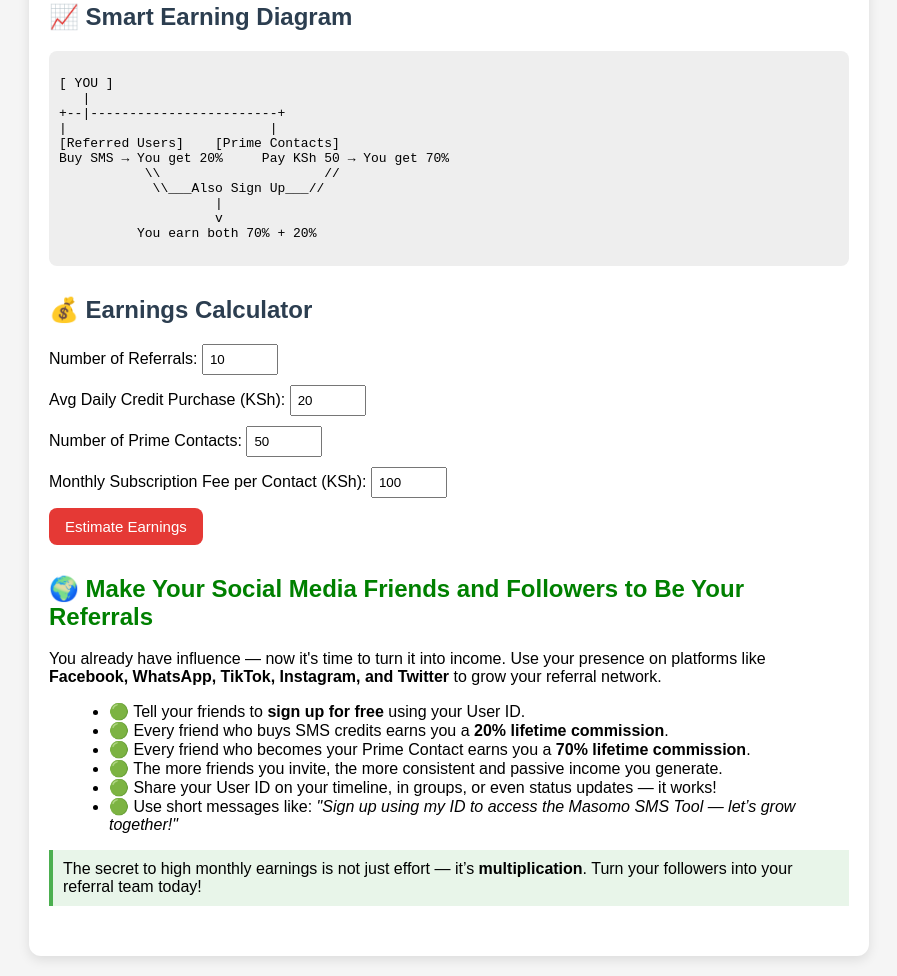
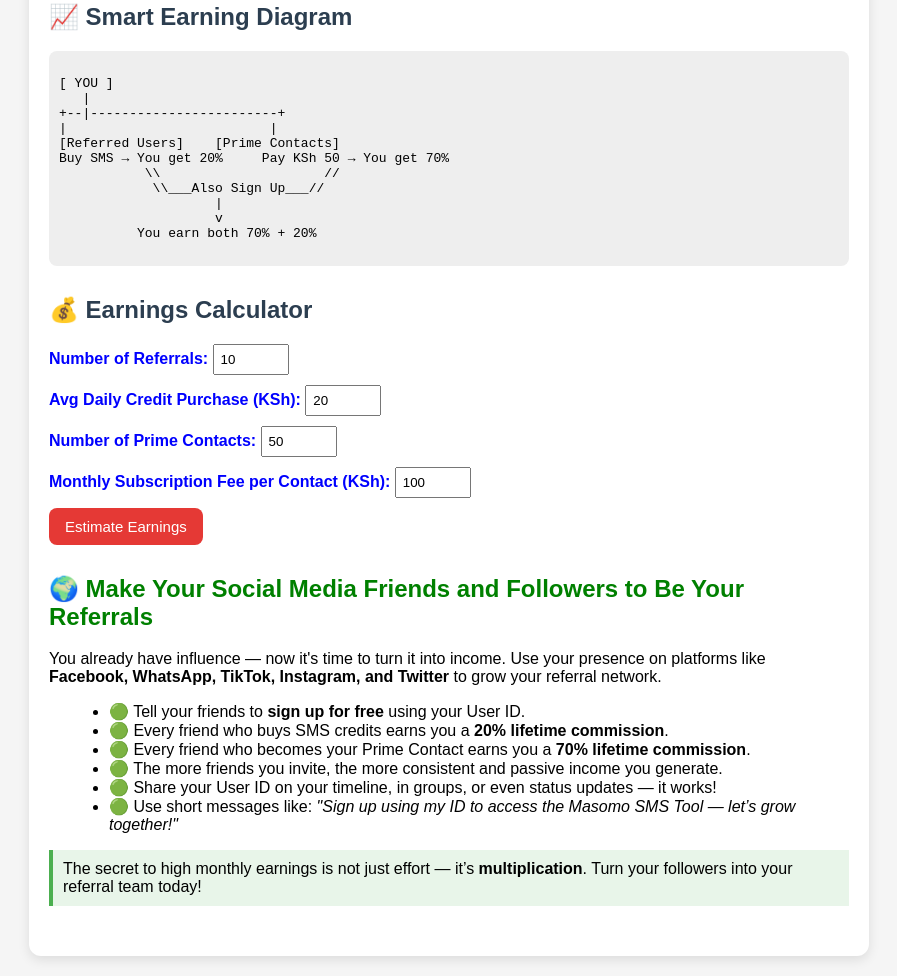
Before and after one commit to masomodigital/how-to-earn, a plain HTML site: page index.html in a window 1280 px wide. Shown: the part 758-1734 px from the top of the page, without its empty margins (191-1088 px from the left). Drawn offline with Linux system fonts and the light colour scheme.

Commit message:
Update index.html

```diff
--- a/index.html
+++ b/index.html
@@ -98,25 +98,29 @@ Buy SMS → You get 20%     Pay KSh 50 → You get 70%
   <h2>💰 Earnings Calculator</h2>
 
   <div style="margin-bottom: 10px;">
-    <label>Number of Referrals:
+    <label style="font-weight: bold; color: blue;">
+  Number of Referrals:
   <input type="number" id="referrals" value="10">
 </label>
  </div>
 
   <div style="margin-bottom: 10px;">
-    <label>Avg Daily Credit Purchase (KSh):
+   <label style="font-weight: bold; color: blue;">
+  Avg Daily Credit Purchase (KSh):
   <input type="number" id="dailyCredit" value="20">
 </label>
   </div>
 
   <div style="margin-bottom: 10px;">
-    <label>Number of Prime Contacts:
+    <label style="font-weight: bold; color: blue;">
+  Number of Prime Contacts:
   <input type="number" id="primeContacts" value="50">
 </label>
   </div>
 
   <div style="margin-bottom: 10px;">
-    <label>Monthly Subscription Fee per Contact (KSh):
+    <label style="font-weight: bold; color: blue;">
+  Monthly Subscription Fee per Contact (KSh):
   <input type="number" id="subscriptionFee" value="100">
 </label>
   </div>
```
Lines whose indentation alone changed are shown as unchanged.
